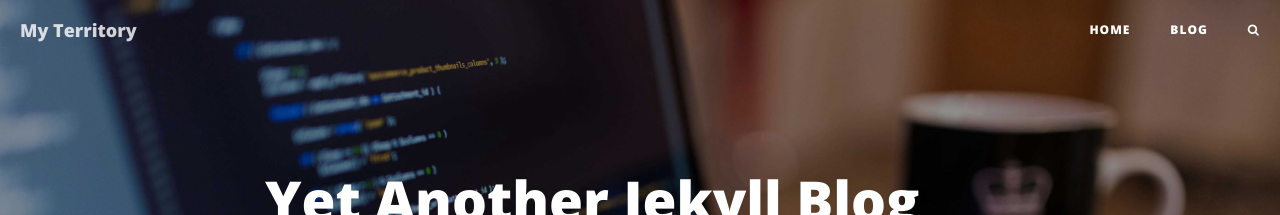
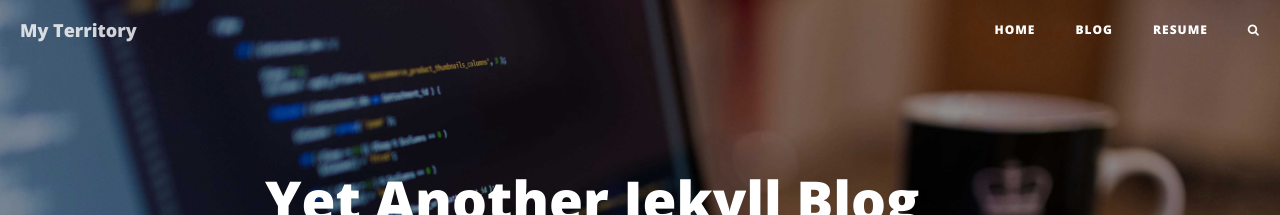
Before and after one commit to it-projects-llc/odoo-saas-tools, a Jekyll site: the page built from _posts/2016-03-27-Yet-Another-Jekyll-Blog.md, in a window 1280 px wide and 900 px high. Shown: the top 215 px of the window. Built offline with Jekyll 4.4.1, drawn with Linux system fonts in a browser that asks for light colours; nearby versions of some CDN libraries; comment, search, counter and statistics services are not loaded.

Commit message:
add resume

```diff
--- a/_includes/nav.html
+++ b/_includes/nav.html
@@ -24,6 +24,9 @@
                 </li>
                 {% endif %} {% endif %} {% endif %} {% endif %} {% endfor %}
                 <li>
+                    <a href="{{ root_url }}/resume/resume.pdf">resume</a>
+                </li>
+                <li>
                     <a href="{{ root_url }}/search/" class="nav-search-link" title="SEARCH">
                         <span class="fa fa-search nav-search-icon"></span>
                     </a>
--- a/_posts/2016-03-27-Yet-Another-Jekyll-Blog.md
+++ b/_posts/2016-03-27-Yet-Another-Jekyll-Blog.md
@@ -34,7 +34,7 @@
 * [jekyllthemes.org](http://jekyllthemes.org/)
 
 I chose [Clean Blog](http://startbootstrap.com/template-overviews/clean-blog/):
-![Clean Blog](http://sbootstrap.startbootstrapc.netdna-cdn.com/assets/img/templates/clean-blog.jpg)
+![Clean Blog](https://startbootstrap.com/img/templates/clean-blog.jpg)
 
 ### 2.Hosting and adding custom domain
 
```
